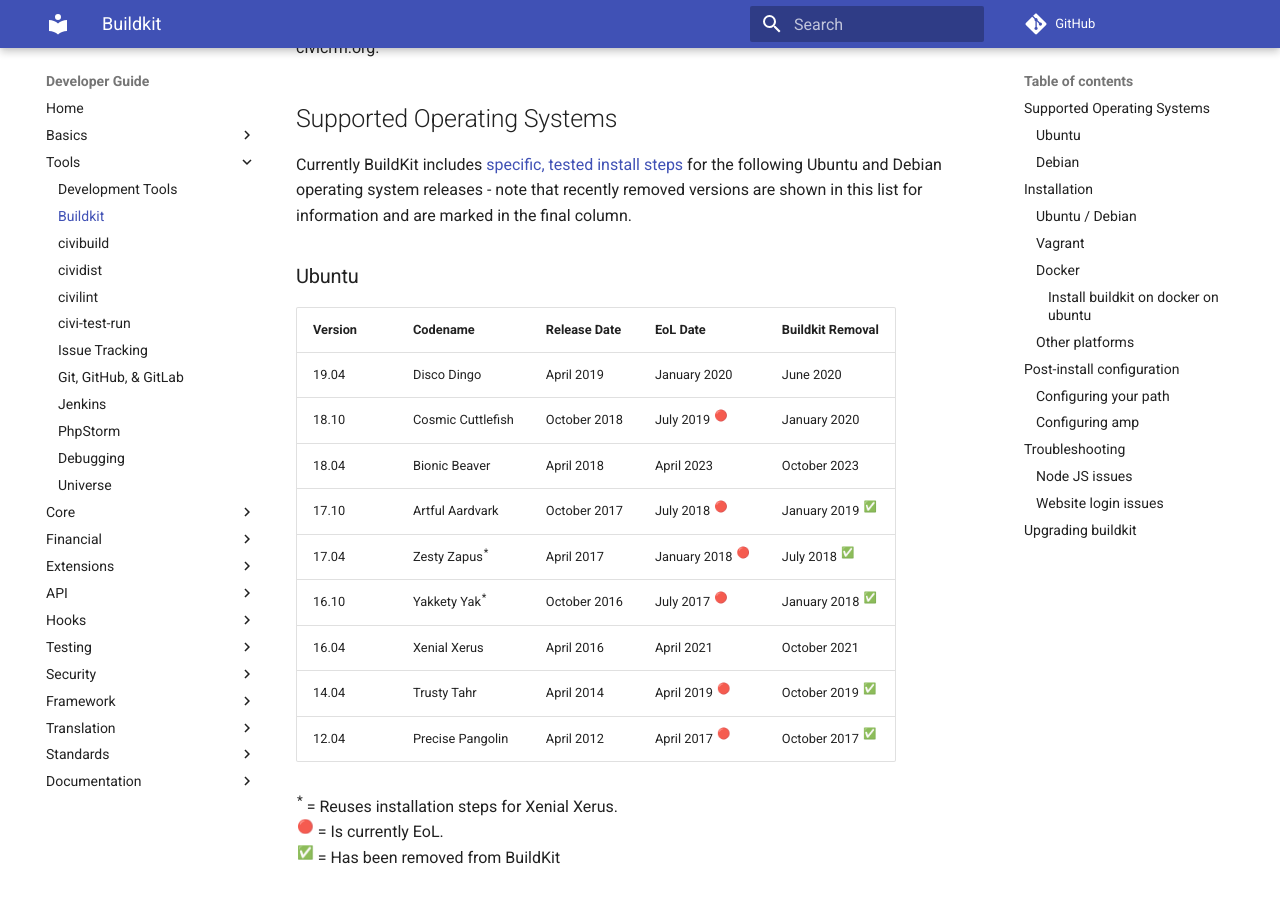
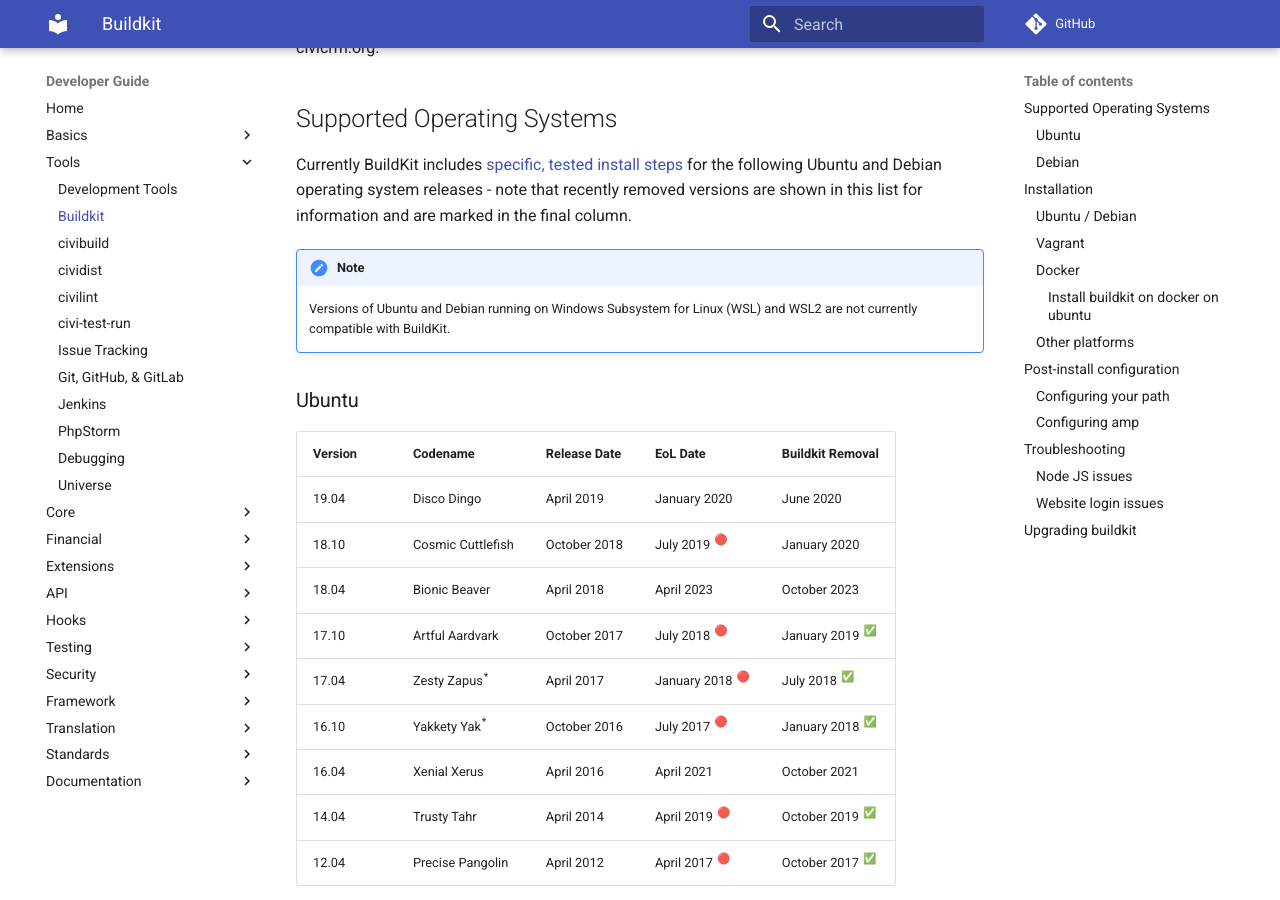
Before and after one commit to civicrm/civicrm-dev-docs, an MkDocs documentation site: the page built from docs/tools/buildkit.md, in a window 1280 px wide and 900 px high, scrolled down 330 px. Built offline with MkDocs 1.6.1 and Material for MkDocs 9.7.7, drawn with Linux system fonts in a browser that asks for light colours; comment, search, counter and statistics services are not loaded; old or Windows-style settings are respelled for this version of MkDocs.

Commit message:
WSL Note

```diff
--- a/docs/tools/buildkit.md
+++ b/docs/tools/buildkit.md
@@ -9,6 +9,9 @@
 ## Supported Operating Systems
 
 Currently BuildKit includes [specific, tested install steps](https://github.com/civicrm/civicrm-buildkit/blob/e278123c2a5edb525a01c816283d30b882aa8fab/bin/civi-download-tools#L329) for the following Ubuntu and Debian operating system releases - note that recently removed versions are shown in this list for information and are marked in the final column.
+
+!!! note
+    Versions of Ubuntu and Debian running on Windows Subsystem for Linux (WSL) and WSL2 are not currently compatible with BuildKit.
 
 ### Ubuntu
  Version | Codename | Release Date | EoL Date | Buildkit Removal |
```
